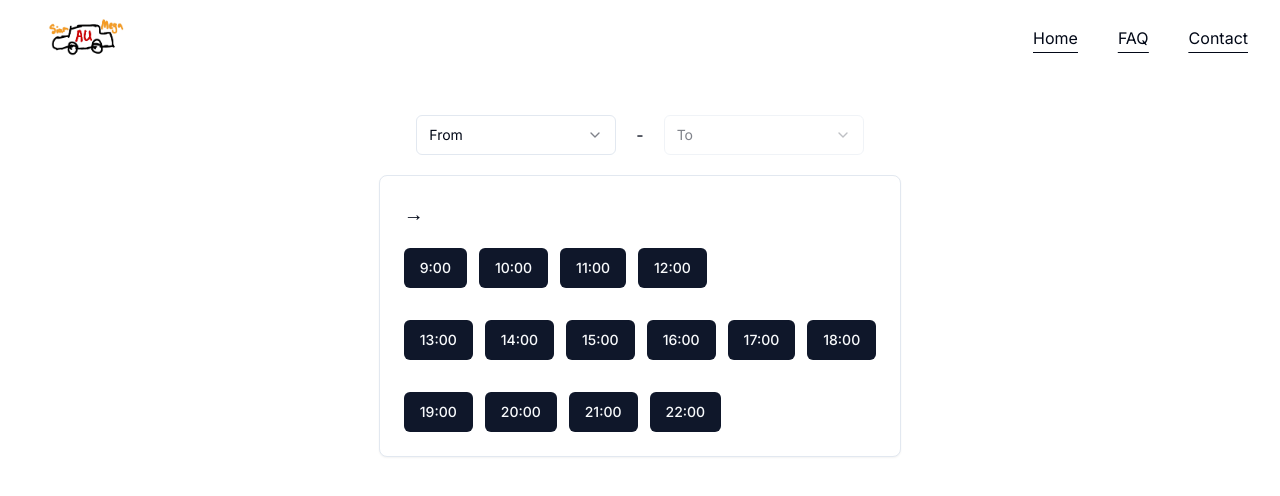
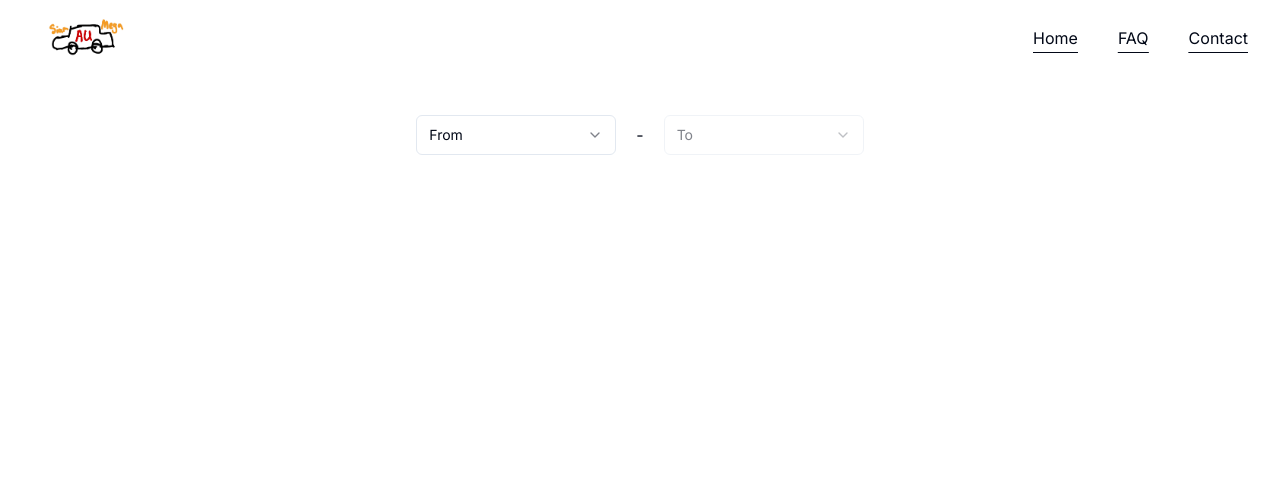
Before and after one commit to NoelPOS/AU-Van, a Next.js app: page / in a window 1280 px wide. Shown: the top 496 px of the page. Built offline with nearby package versions, Linux system fonts and the light colour scheme.

Commit message:
refactor: dynamic time for "FROM" and "TO"

```diff
--- a/src/app/lib/data.ts
+++ b/src/app/lib/data.ts
@@ -4,13 +4,13 @@ export const timeslot: string[][] = [
   ["19:00", "20:00", "21:00", "22:00"],
 ];
 
-export const routes: object = {
+export const routes: any = {
   assumption_university_to_mega_bangna: {
     from: "Assumption University",
     to: "Mega Bangna",
     time: [
       ["9:00", "10:00", "11:00", "12:00"],
-      ["13:00", "14:00", "15:00", "16:00", "17:00", "18:00"],
+      ["14:00", "15:00", "16:00", "17:00", "18:00"],
       ["19:00", "20:00", "21:00", "22:00"],
     ],
   },
@@ -19,7 +19,7 @@ export const routes: object = {
     to: "Siam Paragon",
     time: [
       ["9:00", "10:00", "11:00", "12:00"],
-      ["13:00", "14:00", "15:00", "16:00", "17:00", "18:00"],
+      ["13:00", "14:00", "17:00", "18:00"],
       ["19:00", "20:00", "21:00", "22:00"],
     ],
   },
@@ -27,16 +27,16 @@ export const routes: object = {
     from: "Assumption University",
     to: "Mega Bangna",
     time: [
-      ["9:00", "10:00", "11:00", "12:00"],
+      ["9:00", "10:00", "12:00"],
       ["13:00", "14:00", "15:00", "16:00", "17:00", "18:00"],
-      ["19:00", "20:00", "21:00", "22:00"],
+      ["21:00", "22:00"],
     ],
   },
   siam_paragon_to_assumption_university: {
     from: "Assumption University",
     to: "Siam Paragon",
     time: [
-      ["9:00", "10:00", "11:00", "12:00"],
+      ["12:00"],
       ["13:00", "14:00", "15:00", "16:00", "17:00", "18:00"],
       ["19:00", "20:00", "21:00", "22:00"],
     ],
--- a/src/app/ui/timeslot/timeslot.tsx
+++ b/src/app/ui/timeslot/timeslot.tsx
@@ -3,9 +3,15 @@
 import { Card } from "@/components/ui/card";
 import { Button } from "@/components/ui/button";
 import Link from "next/link";
-import { timeslot } from "@/app/lib/data";
+import { timeslot, routes } from "@/app/lib/data";
 
 export default function TimeSlot({ from, to }: { from: string; to: string }) {
+  if (from === "" || to === "") {
+    return;
+  }
+
+  const indexObject = `${from.toLowerCase().split(" ").join("_")}_to_${to.toLowerCase().split(" ").join("_")}`;
+
   return (
     <>
       <Card className="flex flex-col gap-5 p-6">
@@ -14,10 +20,10 @@ export default function TimeSlot({ from, to }: { from: string; to: string }) {
           <span className="text-rose-500">{to}</span>
         </h4>
         <div className="flex flex-col gap-8">
-          {timeslot.map((each, index) => {
+          {routes[indexObject].time.map((arrTime: string[], index: number) => {
             return (
-              <div className="flex gap-3 flex-wrap" key={index}>
-                {each.map((time) => {
+              <div className="flex gap-3" key={index}>
+                {arrTime.map((time) => {
                   return (
                     <Link
                       key={time}
```
